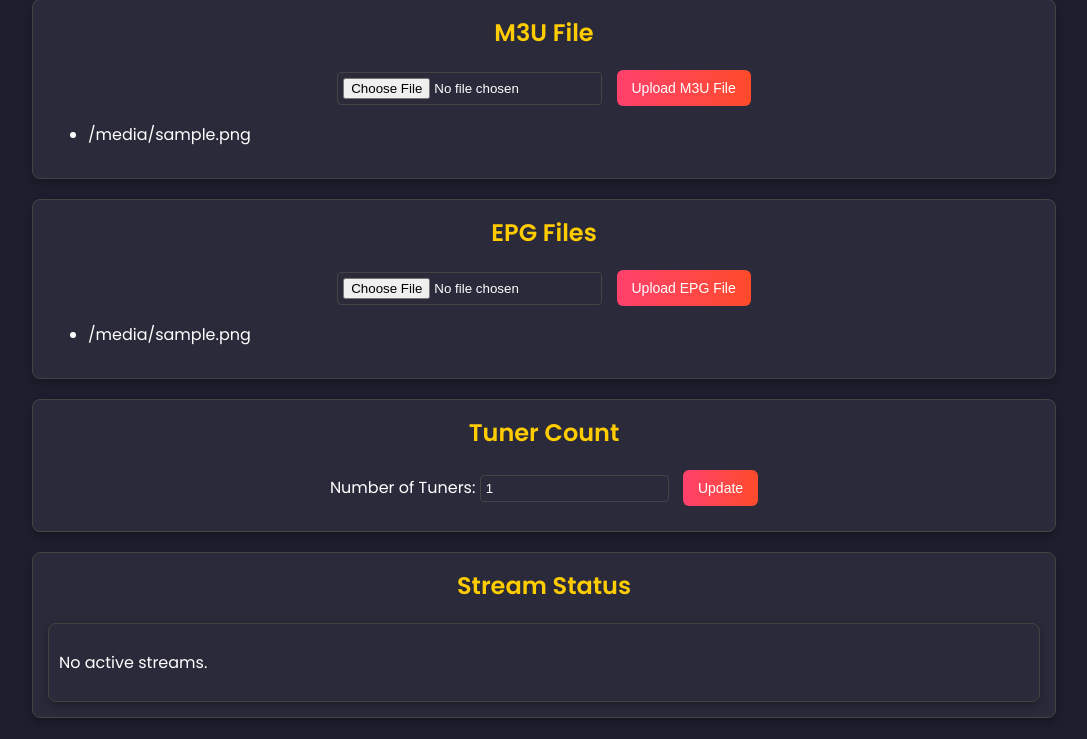
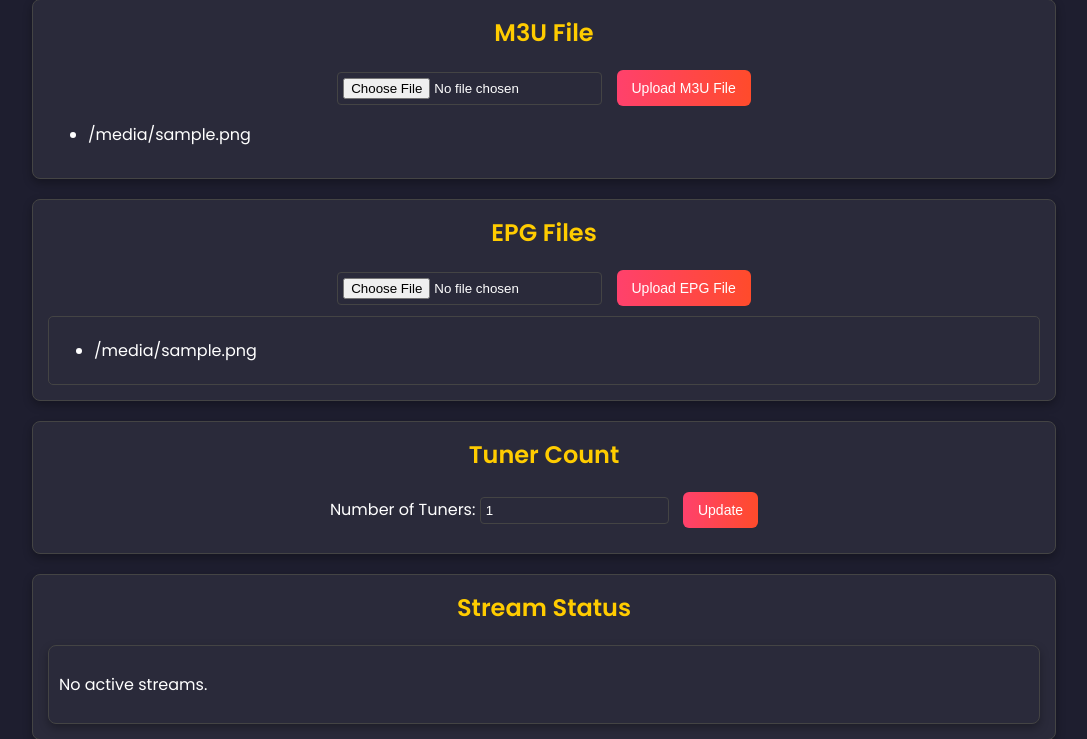
Before and after one commit to drew43713/TV-Nexus, a FastAPI app: template templates/settings.html in a window 1280 px wide. Shown: the part 184-923 px from the top of the page, without its empty margins (96-1183 px from the left). Run offline with FastAPI, Linux system fonts and the light colour scheme; the template is opened without the code that fills it: most values are stand-ins (such as "Sample title", 1, 10 or a date in 2020); data that the repository does not hold is empty.

Commit message:
Refined epg import. Improved settings page

```diff
--- a/src/config.py
+++ b/src/config.py
@@ -21,6 +21,7 @@ DEFAULT_CONFIG = {
 
 # Ensure the config directory exists.
 os.makedirs("config", exist_ok=True)
+os.makedirs("config/schedulesdirect_cache", exist_ok=True)
 
 # Start with the default config.
 config = DEFAULT_CONFIG.copy()
--- a/templates/settings.html
+++ b/templates/settings.html
@@ -99,6 +99,16 @@
         opacity: 0.8;
       }
 
+      /* Scrollable EPG List */
+      .scrollable-list {
+        max-height: 120px;
+        overflow-y: auto;
+        padding: 5px;
+        background: #2a2a3a;
+        border-radius: 5px;
+        border: 1px solid #444;
+      }
+
       /* Confirmation message styling */
       .confirmation {
         background-color: rgba(40, 167, 69, 0.2);
@@ -189,11 +199,13 @@
         </form>
       </div>
       {% if epg_files %}
-      <ul>
-        {% for file in epg_files %}
-        <li>{{ file }}</li>
-        {% endfor %}
-      </ul>
+      <div class="scrollable-list">
+        <ul>
+          {% for file in epg_files %}
+          <li>{{ file }}</li>
+          {% endfor %}
+        </ul>
+      </div>
       {% else %}
       <p>No EPG files loaded.</p>
       {% endif %}
@@ -242,6 +254,15 @@
         }
         updateStreamStatus();
         setInterval(updateStreamStatus, 5000);
+
+        // Newly added snippet: auto-refresh page 3 seconds after any form submission.
+        document.querySelectorAll(".config-form form").forEach(form => {
+          form.addEventListener("submit", () => {
+            setTimeout(() => {
+              location.reload(); // Refresh page after submission
+            }, 3000);
+          });
+        });
       });
 
       function updateStreamStatus() {
```
Also changed, not shown: src/epg.py (+10 -4 lines).
